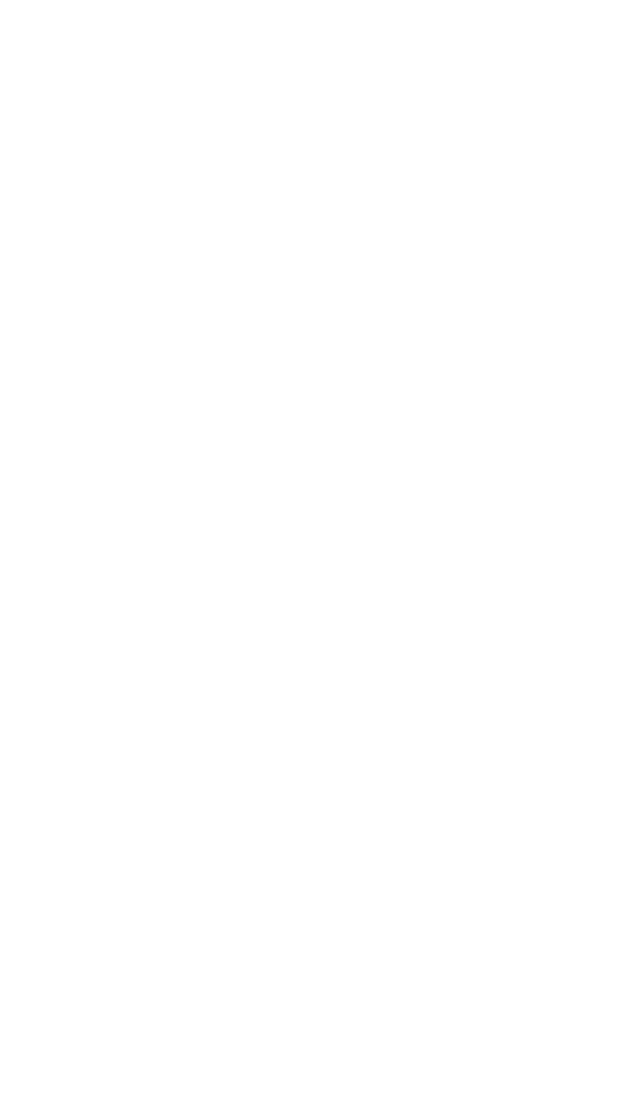
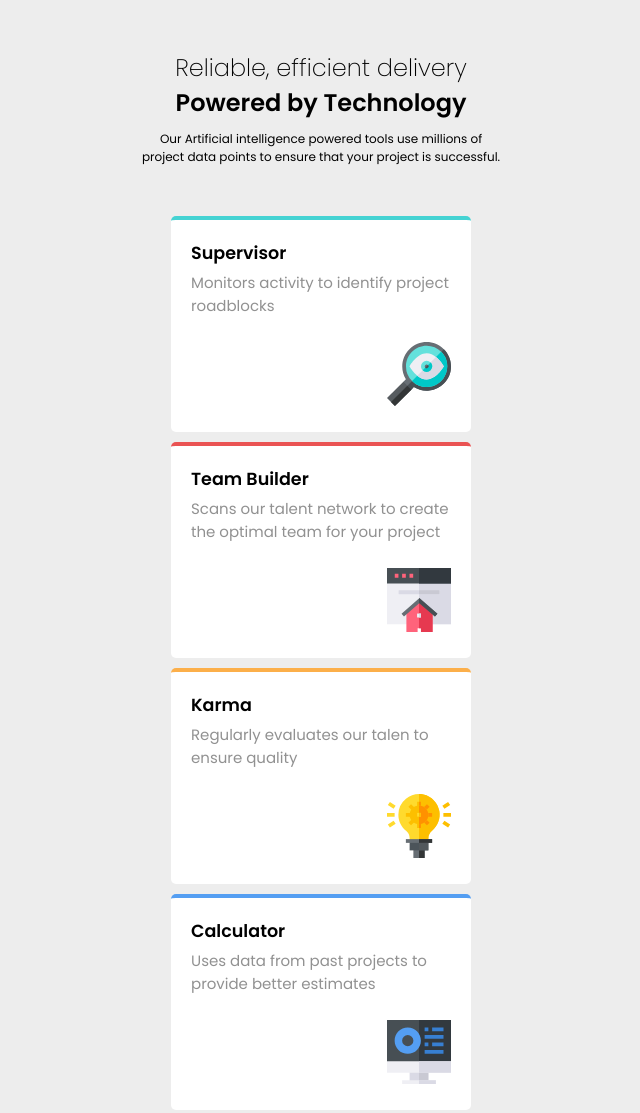
Before and after one commit to ericswkshp/four-card, a plain HTML site: page index.html in a window 1280 px wide. Shown: the whole page, without its empty margins (319-959 px from the left). Before the commit the page ends 800 px from the top, so only its background shows below. Drawn offline with Linux system fonts and the light colour scheme.

Commit message:
second commit

```diff
--- a/css/style.css
+++ b/css/style.css
@@ -0,0 +1,117 @@
+/* # Front-end Style Guide
+
+## Layout
+
+The designs were created to the following widths:
+
+- Mobile: 375px
+- Desktop: 1440px
+
+## Colors
+
+### Primary
+
+- Red: hsl(0, 78%, 62%)
+- Cyan: hsl(180, 62%, 55%)
+- Orange: hsl(34, 97%, 64%)
+- Blue: hsl(212, 86%, 64%)
+
+### Neutral
+
+- Very Dark Blue: hsl(234, 12%, 34%)
+- Grayish Blue: hsl(229, 6%, 66%)
+- Very Light Gray: hsl(0, 0%, 98%)
+
+## Typography
+
+### Body Copy
+
+- Font size: 15px
+
+### Fonts
+
+- Family: [Poppins](https://fonts.google.com/specimen/Poppins)
+- Weights: 200, 400, 600 */
+
+* {
+  padding: 0;
+  margin: 0;
+  box-sizing: border-box;
+}
+
+html {
+  background-color: hsl(0, 0%, 93%);
+  font-size: 62.5%;
+  font-family: "Poppins", sans-serif;
+}
+
+body {
+  font-size: 1.5rem;
+}
+
+h1 {
+  font-weight: 200;
+}
+
+h3 {
+  margin-bottom: 0.5rem;
+}
+
+.subtitle {
+  margin-bottom: 1rem;
+  font-weight: 600;
+}
+
+.card-description {
+  color: hsl(0, 0%, 57%);
+}
+
+.top-box {
+  text-align: center;
+  width: 90%;
+  max-width: 400px;
+  font-size: 1.2rem;
+  margin: 5rem auto;
+}
+
+.desc-box {
+  width: 90%;
+  margin: 0 auto;
+}
+
+.grid-container {
+  width: 100%;
+  margin: 0 auto;
+}
+.card {
+  background-color: #fff;
+  margin: 1rem auto;
+  width: 85%;
+  max-width: 300px;
+  padding: 2rem;
+}
+
+.img {
+  text-align: right;
+  margin-top: 2.5rem;
+}
+
+.card-1 {
+  border-top: 4px solid hsl(180, 62%, 55%);
+  border-radius: 5px;
+}
+
+.card-2 {
+  border-top: 4px solid hsl(0, 78%, 62%);
+  border-radius: 5px;
+}
+
+.card-3 {
+  border-top: 4px solid hsl(34, 97%, 64%);
+  border-radius: 5px;
+}
+
+.card-4 {
+  border-top: 4px solid hsl(212, 86%, 64%);
+  border-radius: 5px;
+}
--- a/index.html
+++ b/index.html
@@ -5,6 +5,66 @@
     <meta http-equiv="X-UA-Compatible" content="IE=edge" />
     <meta name="viewport" content="width=device-width, initial-scale=1.0" />
     <title>Four Card</title>
+    <link rel="preconnect" href="https://fonts.gstatic.com" />
+    <link
+      href="https://fonts.googleapis.com/css2?family=Poppins:wght@200;400;600&display=swap"
+      rel="stylesheet"
+    />
+    <link rel="stylesheet" href="css/style.css" />
   </head>
-  <body></body>
+  <body>
+    <div class="top-box">
+      <h1>Reliable, efficient delivery</h1>
+      <h1 class="subtitle">Powered by Technology</h1>
+      <div class="desc-box">
+        <p class="top-descrition">
+          Our Artificial intelligence powered tools use millions of project data
+          points to ensure that your project is successful.
+        </p>
+      </div>
+    </div>
+
+    <div class="grid-container">
+      <div class="card card-1">
+        <h3>Supervisor</h3>
+        <p class="card-description">
+          Monitors activity to identify project roadblocks
+        </p>
+        <div class="img">
+          <img src="images/icon-supervisor.svg" alt="" />
+        </div>
+      </div>
+
+      <div class="card card-2">
+        <h3>Team Builder</h3>
+        <p class="card-description">
+          Scans our talent network to create the optimal team for your project
+        </p>
+        <div class="img">
+          <img src="images/icon-team-builder.svg" alt="" />
+        </div>
+      </div>
+
+      <div class="card card-3">
+        <h3>Karma</h3>
+        <p class="card-description">
+          Regularly evaluates our talen to ensure quality
+        </p>
+
+        <div class="img">
+          <img src="images/icon-karma.svg" alt="" />
+        </div>
+      </div>
+
+      <div class="card card-4">
+        <h3>Calculator</h3>
+        <p class="card-description">
+          Uses data from past projects to provide better estimates
+        </p>
+        <div class="img">
+          <img src="images/icon-calculator.svg" alt="" />
+        </div>
+      </div>
+    </div>
+  </body>
 </html>
```
Also changed, not shown: images/favicon-32x32.png (added), images/icon-calculator.svg (added), images/icon-karma.svg (added), images/icon-supervisor.svg (added), images/icon-team-builder.svg (added).
